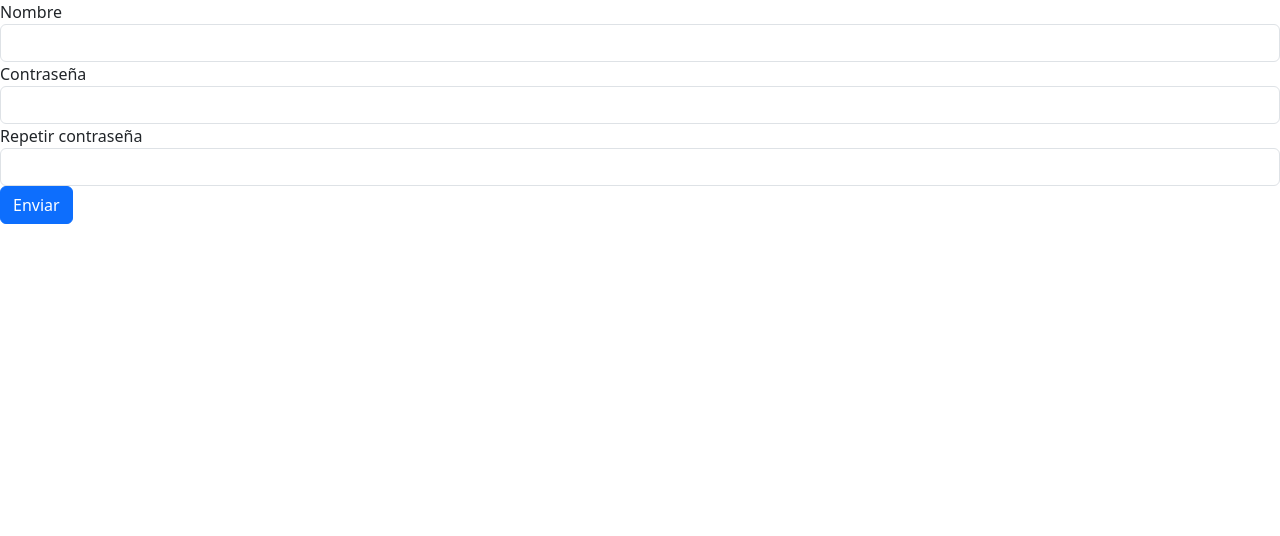
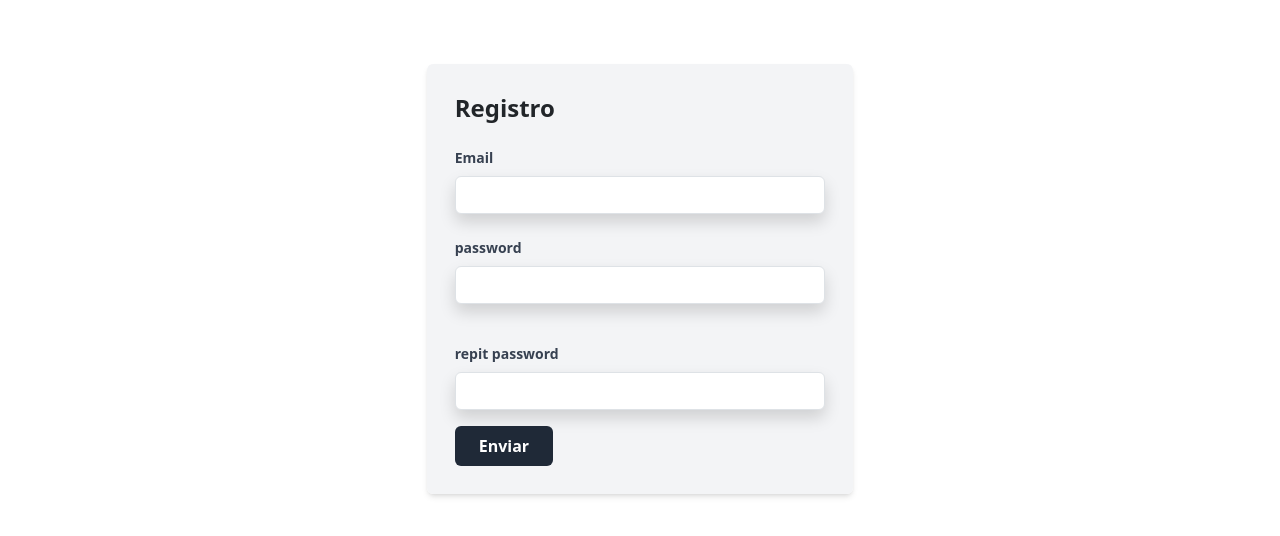
Before and after one commit to goku673/Shoping-clothes, a React (Vite) app in the folder Shoping-clothes/: page /form in a window 1280 px wide. Shown: the top 536 px of the page. Built offline with nearby package versions, Linux system fonts and the light colour scheme.

Commit message:
registro terminado

```diff
--- a/Shoping-clothes/src/Context/ContextRegistro.jsx
+++ b/Shoping-clothes/src/Context/ContextRegistro.jsx
@@ -5,12 +5,12 @@ export const RegistroContext = createContext();
 
 
 const ProveedorRegistro = (props) => {
-  const [name, setName] = useState('');
+  const [email, setEmail] = useState('');
   const [password, setPassword] = useState('');
 
 
   return (
-    <RegistroContext.Provider value={{ name, password, setName, setPassword }}>
+    <RegistroContext.Provider value={{ email, password, setEmail, setPassword }}>
       {props.children}
     </RegistroContext.Provider>
   );
--- a/Shoping-clothes/src/Views/Registro.jsx
+++ b/Shoping-clothes/src/Views/Registro.jsx
@@ -1,83 +1,108 @@
-
 import React, { useContext, useState } from 'react';
 import { RegistroContext } from '../Context/ContextRegistro';
 import axios from 'axios';
 
-const Registro =  () => {
-  const { name, password, setName, setPassword } = useContext(RegistroContext);
+const Registro = () => {
+  const { email, password, setEmail, setPassword } = useContext(RegistroContext);
   const [repeatPassword, setRepeatPassword] = useState('');
 
-  const handleSubmit = async(e) => {
+  const handleSubmit = async (e) => {
     e.preventDefault();
 
+    const emailRegex = /^[^\s@]+@[^\s@]+\.[^\s@]+$/;
+    if (!emailRegex.test(email)) {
+      alert('El email no es válido');
+      return;
+    }
+
     if (password !== repeatPassword) {
-      alert("Las contraseñas no coinciden");
+      alert('Las contraseñas no coinciden');
       return;
     }
 
     if (password.length < 8) {
-      alert("La contraseña debe tener al menos 8 caracteres");
+      alert('La contraseña debe tener al menos 8 caracteres');
       return;
     }
 
     const numericCharacters = password.replace(/[^0-9]/g, '');
     if (numericCharacters.length < 2) {
-      alert("La contraseña debe contener al menos 2 números");
+      alert('La contraseña debe contener al menos 2 números');
       return;
     }
 
-    if(name.length === 0 ){
-       alert("complete todos los campos porfavor");
+    if (email.length === 0) {
+      alert('Complete todos los campos por favor');
       return;
     }
-        //'http://localhost:3003/user/mgDB'
-        // me falta hacer que los datos se me guarden en la base de datos
 
-        console.log({
-          name,
+    // Petición HTTP para guardar en base de datos
+    const response = (await axios.post('http://localhost:3003/user/mgDB', {
+      email,
       password
-        })
-       const response = (await axios.post('http://localhost:3003/user/mgDB', {name, password})).data;
+    })).data;
+
     console.log(response);
 
-
-
-        setName('');
+    setEmail('');
     setPassword('');
     setRepeatPassword('');
   };
 
   return (
-    <form onSubmit={handleSubmit}>
-      <div className="form-group">
-        <label htmlFor="nombre">Nombre</label>
+    <div className='flex justify-center'>
+      <div className='w-1/3  mt-16 bg-white rounded-md shadow-md'>
+        <form onSubmit={handleSubmit} className="bg-gray-100 p-7 rounded-md">
+          <h2 className="text-2xl font-bold mb-6">Registro</h2>
+
+          <div className="mb-4">
+            <label htmlFor="email" className="block text-gray-700 text-sm font-bold mb-2">
+              Email
+            </label>
+
             <input
-          type="text" className="form-control" id="nombre" pattern="[A-Za-z]*" value={name}
-          onChange={(e) => setName(e.target.value)}  title= "Por favor, ingresa solo letras."
+              type="email"
+              className="shadow appearance-none border rounded w-full py-2 px-3 text-gray-700 leading-tight focus:outline-none focus:shadow-outline"
+              id="email"
+              value={email}
+              onChange={(e) => setEmail(e.target.value)}
             />
           </div>
-      <div className="form-group">
-        <label htmlFor="contraseña">Contraseña</label>
+
+          <div className="mb-4">
+            <label htmlFor="password" className="block text-gray-700 text-sm font-bold mb-2">
+              password
+            </label>
+
             <input
-          type='password'
-          className="form-control"
-          id='contraseña'
+              type="password"
+              className="shadow appearance-none border border-red-500 rounded w-full py-2 px-3 text-gray-700 mb-3 leading-tight focus:outline-none focus:shadow-outline"
+              id="password"
               value={password}
               onChange={(e) => setPassword(e.target.value)}
             />
           </div>
-      <div className="form-group">
-        <label htmlFor="repeatPassword">Repetir contraseña</label>
+
+          <div>
+            <label htmlFor="repeatPassword" className="block text-gray-700 text-sm font-bold mb-2">
+               repit password
+            </label>
+
             <input
-          type='password'
-          className="form-control"
-          id='repeatPassword'
+              type="password"
+              className="shadow appearance-none border border-red-500 rounded w-full py-2 px-3 text-gray-700 mb-3 leading-tight focus:outline-none focus:shadow-outline"
+              id="repeatPassword"
               value={repeatPassword}
               onChange={(e) => setRepeatPassword(e.target.value)}
             />
           </div>
-      <button type="submit" className="btn btn-primary">Enviar</button>
+
+          <button type="submit" className="bg-gray-800 hover:bg-gray-600 text-white font-bold py-2 px-4 rounded focus:outline-none focus:shadow-outline">
+            Enviar
+          </button>
         </form>
+      </div>
+    </div>
   );
 };
 
```
Lines whose indentation alone changed are shown as unchanged.
